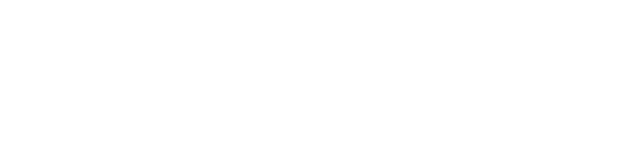
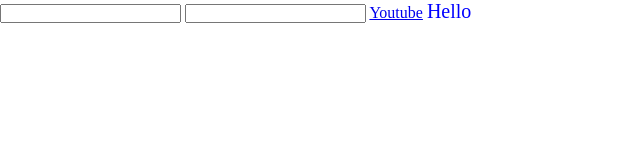
Before and after one commit to ZazaMetreveli/firstRepo, a plain HTML site: page index.html in a window 1280 px wide. Shown: the whole page, without its empty margins (0-640 px from the left). Drawn offline with Linux system fonts and the light colour scheme.

Commit message:
Changed branch master

```diff
--- a/index.html
+++ b/index.html
@@ -9,8 +9,11 @@
 </head>
 <body>
 
+    <input type="text" class="inp1">
+    <input type="text" class="inp2">
 
-
+    <a href="youtube.com">Youtube</a>
+    <small>Hello</small>
 
 </body>
 </html>
--- a/style.css
+++ b/style.css
@@ -3,3 +3,8 @@
     padding: 0;
     box-sizing: border-box;
 }
+
+small {
+    font-size: 20px;
+    color: blue;
+}
```
